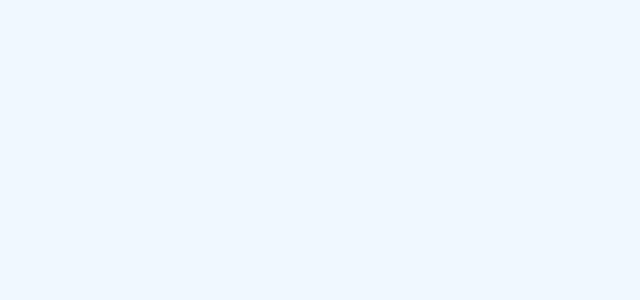
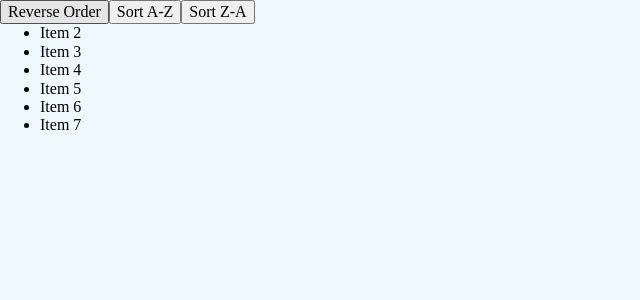
Before and after one commit to maoyln/myReactProjectTemplate, a React (Create React App) app: page /useMemoAndCallback in a window 1280 px wide. Before the commit this address had no page. Shown: the top 300 px of the page, without its empty margins (0-640 px from the left). Built offline with nearby package versions, Linux system fonts and the light colour scheme; the HTML template or start-up script is replaced by a standard one.

Commit message:
useCallBack的用法demo

```diff
--- /dev/null
+++ b/src/pages/UseMemoAndCallback.tsx
@@ -0,0 +1,81 @@
+import React, { useState, useEffect, useMemo, useCallback } from 'react';
+
+// 定义数据项的类型
+interface Item {
+  id: number;
+  name: string;
+}
+
+// 定义排序函数的类型
+type SortFunction = (a: Item, b: Item) => number;
+
+// DataDisplay 组件
+const DataDisplay: React.FC<{ data: Item[]; sortFunction?: SortFunction }> = ({
+  data,
+  sortFunction,
+}) => {
+  // 使用 useMemo 来缓存排序后的数据
+  const sortedData = useMemo(() => {
+    if (!sortFunction) return data;
+    return [...data].sort(sortFunction);
+  }, [data, sortFunction]);
+
+  return (
+    <div>
+      <ul>
+        {sortedData.map((item) => (
+          <li key={item.id}>{item.name}</li>
+        ))}
+      </ul>
+    </div>
+  );
+};
+
+// 主应用组件
+const App: React.FC = () => {
+  // 状态和初始化数据
+  const [items, setItems] = useState<Item[]>([
+    { id: 1, name: "Item 2" },
+    { id: 2, name: "Item 3" },
+    { id: 3, name: "Item 4" },
+    { id: 4, name: "Item 5" },
+    { id: 5, name: "Item 6" },
+    { id: 6, name: "Item 7" },
+    // 更多数据...
+  ]);
+
+  // 使用 useCallback 来创建排序函数
+  const sortByNameAsc = useCallback<SortFunction>(
+    (a, b) => {
+      if (a.name < b.name) return -1;
+      if (a.name > b.name) return 1;
+      return 0;
+    },
+    []
+  );
+
+  const sortByNameDesc = useCallback<SortFunction>(
+    (a, b) => {
+      if (a.name < b.name) return 1;
+      if (a.name > b.name) return -1;
+      return 0;
+    },
+    []
+  );
+
+  useEffect(() => {
+    // 从API获取数据并设置到状态中
+    // setItems(apiFetch());
+  }, []);
+
+  return (
+    <div>
+      <button onClick={() => setItems([...items].reverse())}>Reverse Order</button>
+      <button onClick={() => setItems([...items].sort(sortByNameAsc))}>Sort A-Z</button>
+      <button onClick={() => setItems([...items].sort(sortByNameDesc))}>Sort Z-A</button>
+      <DataDisplay data={items} sortFunction={sortByNameAsc} />
+    </div>
+  );
+};
+
+export default App;
--- a/src/routes.tsx
+++ b/src/routes.tsx
@@ -11,6 +11,7 @@ import UpdateState2 from './pages/UpdateState2';
 import CreatePortalDom from './pages/reactPortalDom';
 import UseMemoDemo from './pages/UseMemoDemo';
 import UseCallbackDemo from './pages/UseCallbackDemo';
+import UseMemoAndCallback from './pages/UseMemoAndCallback';
 
 
 // 懒加载
@@ -34,8 +35,7 @@ const AppRoutes = () => (
       <Route path="/reactPortalDom" element={<CreatePortalDom />} />
       <Route path="/useMemoDemo" element={<UseMemoDemo />} />
       <Route path="/useCallbackDemo" element={<UseCallbackDemo />} />
-
-
+      <Route path="/useMemoAndCallback" element={<UseMemoAndCallback />} />
     </Routes>
   </Router>
 );
```
